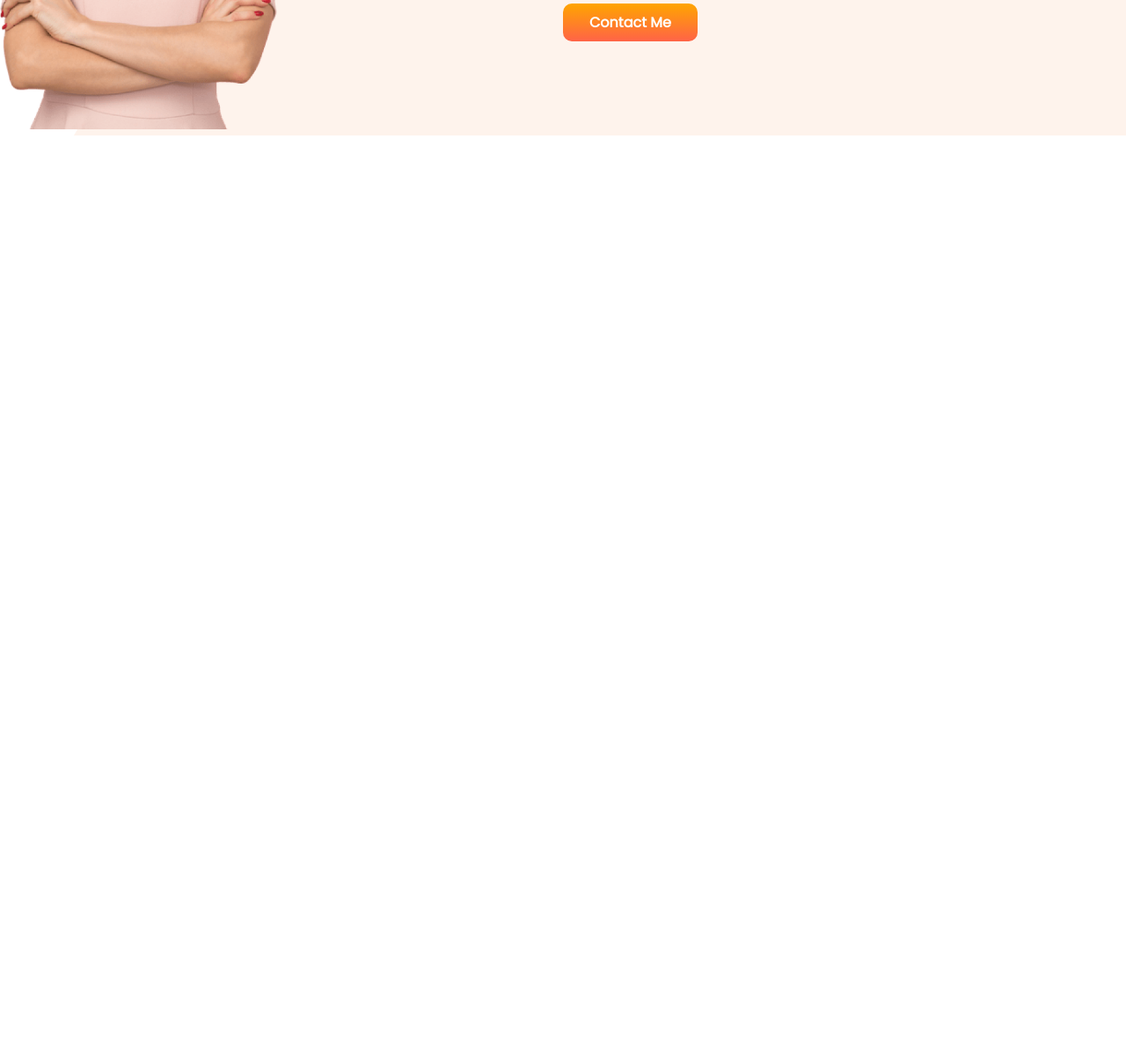
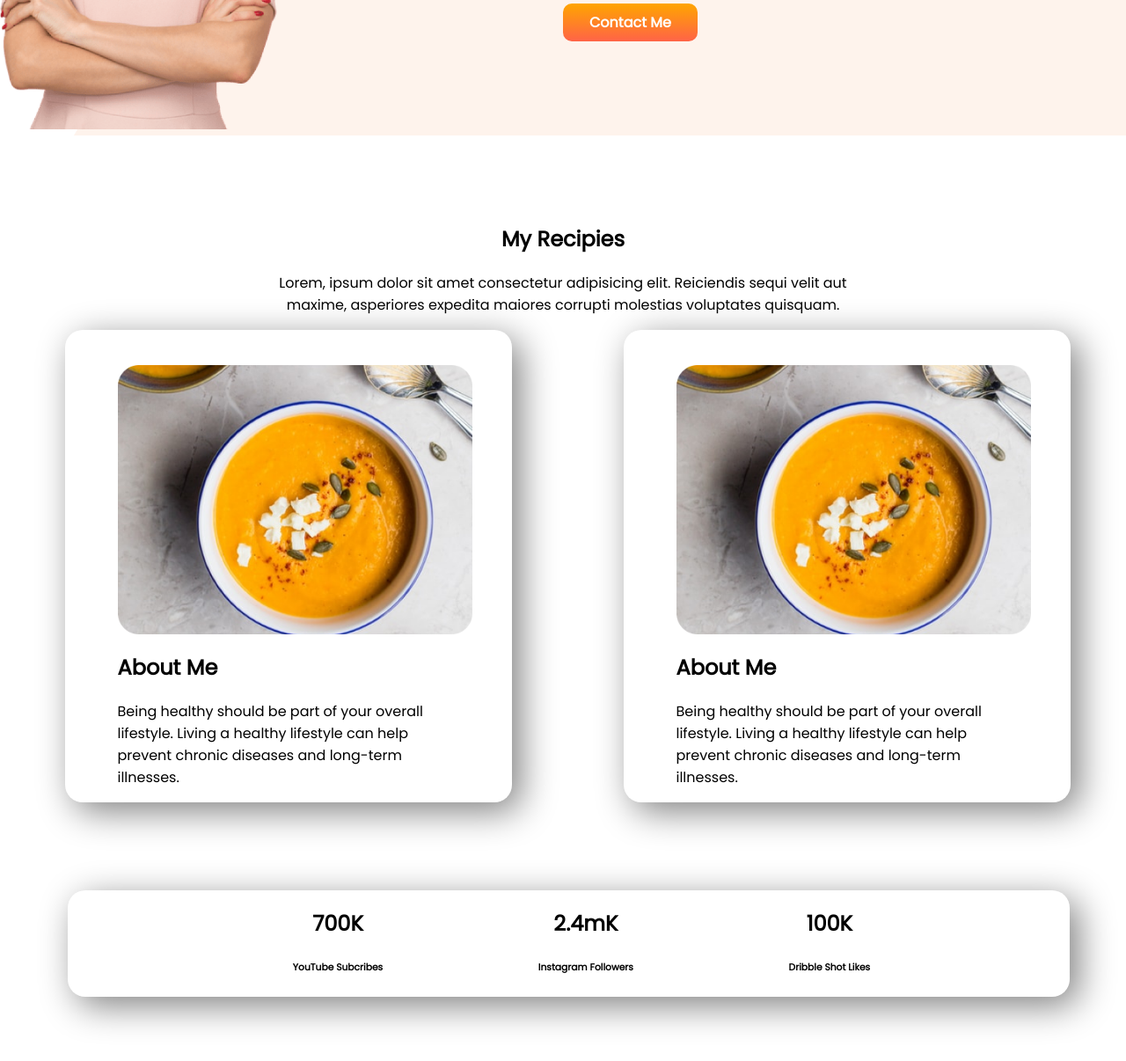
Before and after one commit to hafizuddinraju/EatingGood, a plain HTML site: page index.html in a window 1280 px wide. Shown: the part 917-2123 px from the top of the page at 88% size. Before the commit the page ends 1171 px from the top, so only its background shows below. Drawn offline with Linux system fonts and the light colour scheme.

Commit message:
last banner commit

```diff
--- a/index.html
+++ b/index.html
@@ -53,6 +53,60 @@
 
     </section>
 
+    <section class="bottom-banner">
+        <div class="recipies">
+            <h1>My Recipies</h1>
+            <p>
+                Lorem, ipsum dolor sit amet consectetur adipisicing elit. Reiciendis sequi velit aut maxime, asperiores
+                expedita maiores corrupti molestias voluptates quisquam.
+            </p>
+        </div>
+        <div class="bottom-container">
+            <div class="bottom-half-width">
+
+                <img class="bottom-image" src="images/food/Project Cover.png" alt="">
+                <h1>About Me</h1>
+                <p>
+                    Being healthy should be part of your overall lifestyle. Living a healthy lifestyle can help prevent
+                    chronic diseases and long-term illnesses.
+                </p>
+
+            </div>
+            <div class="bottom-half-width">
+                <img class="bottom-image" src="images/food/Project Cover.png" alt="">
+
+                <h1>About Me</h1>
+                <p>
+                    Being healthy should be part of your overall lifestyle. Living a healthy lifestyle can help prevent
+                    chronic diseases and long-term illnesses.
+                </p>
+
+            </div>
+
+        </div>
+
+
+
+
+
+
+
+    </section>
+    <section class="last-banner">
+        <div class="a">
+            <h1>700K</h1>
+            <h6>YouTube Subcribes</h6>
+        </div>
+        <div class="b">
+            <h1>2.4mK</h1>
+            <h6>Instagram Followers</h6>
+        </div>
+        <div class="c">
+            <h1>100K</h1>
+            <h6>Dribble Shot Likes</h6>
+        </div>
+    </section>
+
 </body>
 
 </html>
--- a/style.css
+++ b/style.css
@@ -49,6 +49,7 @@ section {
     display: flex;
     background-repeat: no-repeat;
 
+
 }
 
 .middle-half-width {
@@ -81,3 +82,65 @@ section {
     padding-right: 60px;
     padding-bottom: 50px;
 }
+
+.recipies {
+    text-align: center;
+}
+
+.recipies p {
+    padding-left: 300px;
+    padding-right: 300px;
+}
+
+.bottom-container {
+    display: flex;
+    padding-left: 10px;
+
+
+}
+
+.bottom-half-width {
+
+    padding-left: 60px;
+    width: 40%;
+    margin-left: 5%;
+    margin-right: 5%;
+    border-radius: 20px;
+
+    box-shadow: 10px 10px 40px gray;
+
+}
+
+.bottom-half-width p {
+    padding-right: 60px;
+}
+
+.bottom-image {
+    padding-top: 40px;
+    display: block;
+
+    margin-right: auto;
+    width: 90%;
+}
+
+.last-banner {
+    display: flex;
+    text-align: center;
+    padding-left: 20%;
+    margin-left: 5%;
+    margin-right: 5%;
+    border-radius: 20px;
+    margin-left: 6%;
+
+    box-shadow: 10px 10px 40px gray;
+}
+
+
+
+.b {
+    padding-left: 20%;
+}
+
+.c {
+    padding-left: 20%;
+}
```
